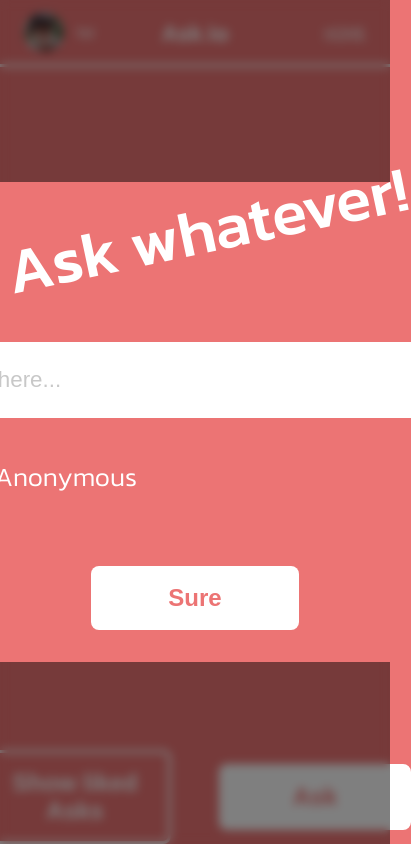
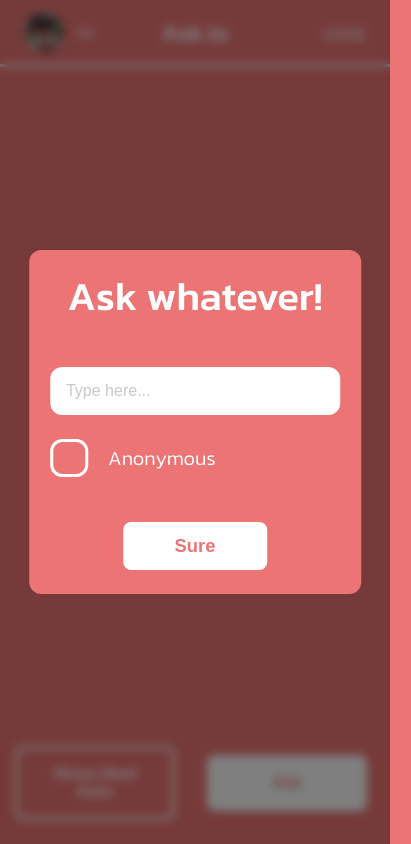
Before and after one commit to zoop-de-loop/ask.io, a Next.js app: page /asks in a window 390 px wide. Both pictures are taken after a click on the button "Ask". Shown: the whole page, 411 px wide, since content can reach past the window. Built offline with nearby package versions, Linux system fonts and the light colour scheme.

Commit message:
Add responsiveness + add custom scrollbar + fix size difference from original design

```diff
--- a/styles/components/ask-form.module.scss
+++ b/styles/components/ask-form.module.scss
@@ -1,4 +1,5 @@
 @use "/styles/colors";
+
 .form-pop-up {
 	position: fixed;
 	top: 0;
@@ -18,7 +19,7 @@
 		transform: translate(-50%, -50%);
 		background-color: colors.$primary;
 		width: 40rem;
-		height: 30rem;
+		height: 35rem;
 		border-radius: 0.75rem;
 		display: flex;
 		flex-direction: column;
@@ -27,12 +28,13 @@
 
 		h2 {
 			position: absolute;
-			font-size: 4rem;
+			top: 0;
+			text-align: center;
+			rotate: -12deg;
+			font-size: 4.5rem;
 			font-weight: 500;
 			color: colors.$secondary;
-			top: 0;
-			left: 8rem;
-			rotate: -12deg;
+			width: 100%;
 		}
 
 		.user-information {
@@ -49,7 +51,7 @@
 				width: 100%;
 				height: 4.75rem;
 				padding: 1.75rem;
-				border-radius: 0.5rem;
+				border-radius: 0.75rem;
 				font-size: 1.4rem;
 
 				&::placeholder {
@@ -72,7 +74,7 @@
 						justify-content: center;
 						align-items: center;
 						border: colors.$secondary 0.3rem solid;
-						border-radius: 20%;
+						border-radius: 0.75rem;
 						width: 2.75rem;
 						aspect-ratio: 1/1;
 						font-weight: 800;
@@ -102,3 +104,55 @@
 		}
 	}
 }
+
+@media only screen and (max-width: 675px) {
+	.form-pop-up {
+		.ask-form {
+			width: 85%;
+			height: 21.5rem;
+
+			h2 {
+				top: 1rem;
+				width: 100%;
+				font-size: 2.5rem;
+				text-align: center;
+				rotate: 0deg;
+			}
+
+			.user-information {
+				gap: 1.5rem;
+
+				input[type="text"] {
+					height: 3rem;
+					padding: 1rem;
+					font-size: 1rem;
+				}
+
+				label {
+					gap: 1.25rem;
+
+					input[type="checkbox"] {
+						& + span {
+							border: colors.$secondary 0.2rem solid;
+							width: 2rem;
+							aspect-ratio: 1/1;
+							font-weight: 800;
+						}
+					}
+
+					span {
+						font-size: 1.25rem;
+						color: colors.$secondary;
+					}
+				}
+			}
+
+			input[type="submit"] {
+				bottom: 1.5rem;
+				font-size: 1.15rem;
+				width: 9rem;
+				height: 3rem;
+			}
+		}
+	}
+}
--- a/styles/components/ask.module.scss
+++ b/styles/components/ask.module.scss
@@ -2,7 +2,7 @@
 
 .ask {
 	position: relative;
-	width: 22rem;
+	width: 21.25rem;
 	height: 4rem;
 	border-radius: 0.6rem;
 	background-color: colors.$secondary;
@@ -14,6 +14,7 @@
 	h2 {
 		font-size: 1.7rem;
 		font-weight: 400;
+		user-select: none;
 	}
 
 	img {
@@ -40,3 +41,12 @@
 		}
 	}
 }
+
+@media only screen and (max-width: 800px) {
+	.ask {
+		width: 100%;
+		h2 {
+			font-size: 1.5rem;
+		}
+	}
+}
--- a/styles/pages/asks.module.scss
+++ b/styles/pages/asks.module.scss
@@ -22,6 +22,18 @@
 		padding-left: 0.5rem;
 		justify-content: center;
 		align-content: flex-start;
+
+		&::-webkit-scrollbar {
+			width: 0.313rem;
+		}
+
+		&::-webkit-scrollbar-track {
+			background-color: lightgrey;
+		}
+
+		&::-webkit-scrollbar-thumb {
+			background-color: colors.$secondary;
+		}
 	}
 
 	.buttons {
@@ -51,3 +63,26 @@
 		}
 	}
 }
+
+@media only screen and (max-width: 800px) {
+	.asks-and-buttons {
+		padding-top: 1rem;
+		padding-bottom: 1.5rem;
+		padding-right: 1.5rem;
+		padding-left: 1rem;
+		.asks {
+			gap: 1.25rem;
+		}
+
+		.buttons {
+			gap: 2rem;
+
+			button {
+				padding: 1rem;
+				min-width: 10rem;
+				font-size: 1rem;
+				font-weight: 600;
+			}
+		}
+	}
+}
```
